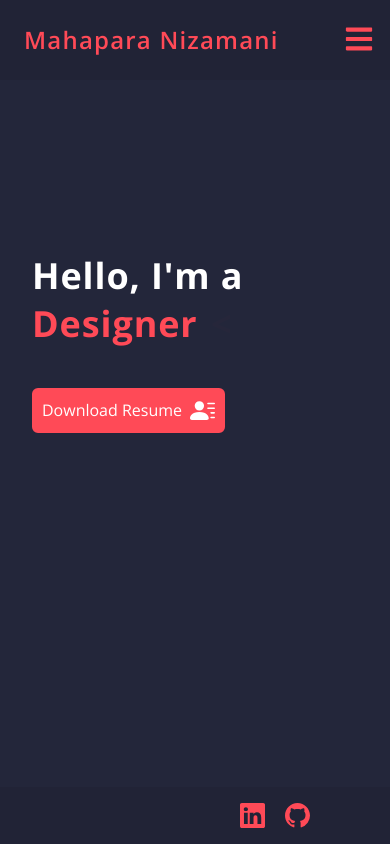
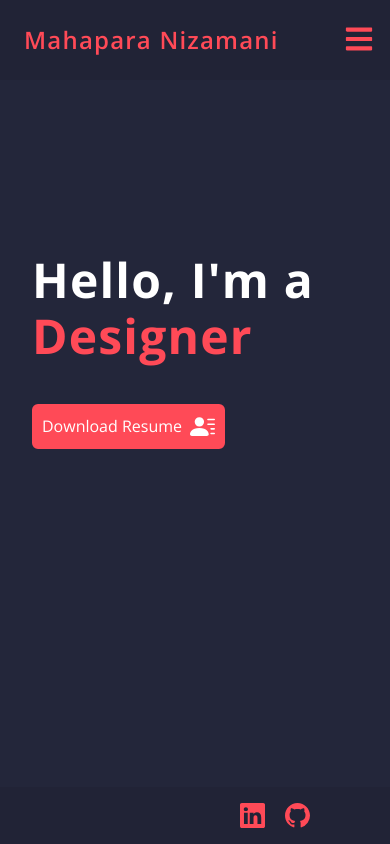
Before and after one commit to mahapara24/portfolio, a React (Vite) app: page / in a window 390 px wide. Built offline with nearby package versions, Linux system fonts and the light colour scheme.

Commit message:
hided the cursor

```diff
--- a/src/components/Header/Hearder.jsx
+++ b/src/components/Header/Hearder.jsx
@@ -99,7 +99,7 @@ const Header = () => {
       </div>
 
       {nav && (
-        <ul className="sm:hidden text-center pt-10 z-10 flex flex-col bg-fixed h-screen bg-dark-gray">
+        <ul className="sm:hidden text-center pt-4 z-10 flex flex-col bg-fixed h-screen bg-dark-gray">
           <li className="flex justify-center py-6 font-semibold items-center text-center cursor-pointer z-50 capitalize text-2xl">
             <NavLink
               to="/home"
--- a/src/components/Home/Home.jsx
+++ b/src/components/Home/Home.jsx
@@ -81,13 +81,13 @@ function Home() {
 
 
 
-<div className='text-4xl tracking-wide'>
+<div className='text-5xl tracking-wide'>
   <h1 className='sm:hidden md:hidden pb-2' style={{ marginBottom: '20px' }}>
     Hello, I'm a {""}
     <div className='sm:hidden md:block pt-2'>
-      <p className='text-4xl font-bold text-custom-red inline'>{text}</p>
+      <p className='text-5xl font-bold text-custom-red inline'>{text}</p>
 
-    <span style={{ color: '#FF4A57',  }}>
+    <span style={{ color: 'transparent',  }}>
       {" "}
       <Cursor className='bg-primary-gray '  Cursor='false'  cursorBlinking='false' cursorStyle='<' />
     </span>
```
